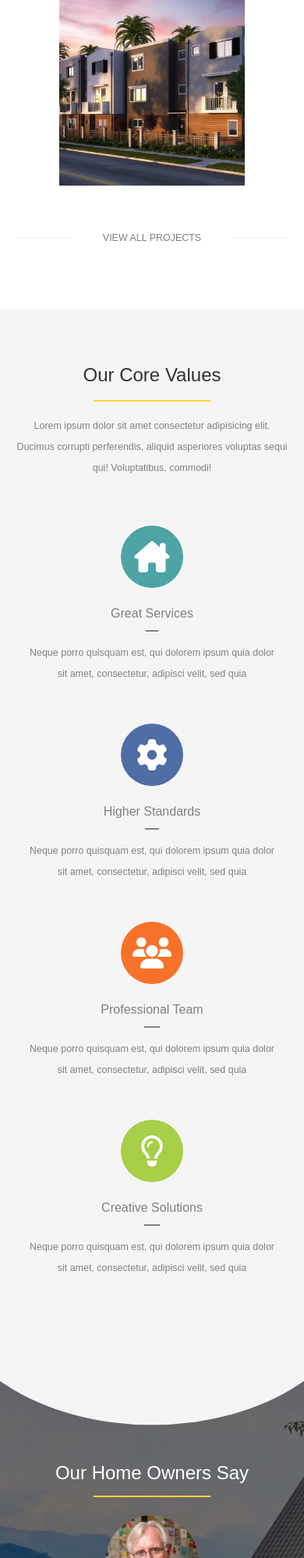
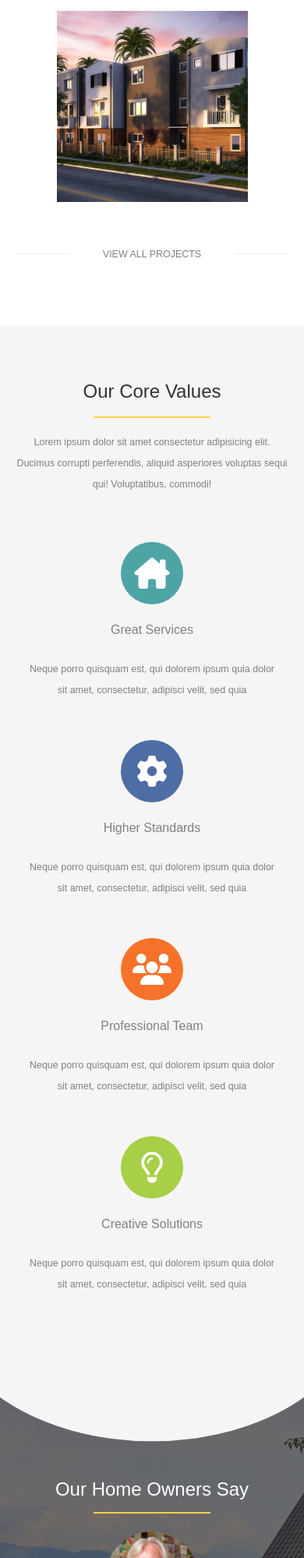
Before and after one commit to Michela-DC/proj-html-vuejs, a Vue app: page / in a window 390 px wide. Shown: the part 3835-5833 px from the top of the page at 78% size. Built offline with nearby package versions, Linux system fonts and the light colour scheme; a small style sheet from the web is missing.

Commit message:
Added minor changes

```diff
--- a/src/assets/scss/_mixins_mediaqueries.scss
+++ b/src/assets/scss/_mixins_mediaqueries.scss
@@ -33,7 +33,7 @@
             flex-wrap: wrap;
 
             .card{
-                width: 68%;
+                width: 70%;
                 margin-bottom: 20px;
             }
         }
--- a/src/components/FooterAbout.vue
+++ b/src/components/FooterAbout.vue
@@ -265,10 +265,20 @@ export default {
   .main-container{
     flex-wrap: wrap;
     justify-content: center;
+    gap: 30px;
 
     .card{
       width: 100%;
+
+      .location-wrapper{
+        .location{
+          width: 80%;
+          display: block;
+          margin: 0 auto;
+        }
+      }
     }
+
   }
 }
 
--- a/src/components/SectionExplore.vue
+++ b/src/components/SectionExplore.vue
@@ -65,7 +65,7 @@
 
             <div class="view-all-row">
                 <div class="view-all">
-                    view all projects
+                    <a href="">view all projects</a>
                 </div>
             </div>
       </div>
--- a/src/components/SectionNews.vue
+++ b/src/components/SectionNews.vue
@@ -99,7 +99,7 @@
 
             <div class="view-all-row">
                 <div class="view-all">
-                    view all articles
+                    <a href="">view all projects</a>
                 </div>
             </div>
       </div>
--- a/src/components/SectionPartners.vue
+++ b/src/components/SectionPartners.vue
@@ -80,7 +80,6 @@ export default {
         justify-content: center;
 
         .logo-wrapper{
-            border: 1px solid green;
             width: 40%;
         }
     }
--- a/src/components/SectionSpecialists.vue
+++ b/src/components/SectionSpecialists.vue
@@ -119,6 +119,7 @@ export default {
 
         .btn-quote{
             @include btn-common;
+            @include btn-light;
             background-color: rgba(255, 255, 255, 0.5);
             color: $gray-font;
         }
--- a/src/components/SectionValues.vue
+++ b/src/components/SectionValues.vue
@@ -124,16 +124,16 @@ export default {
                 width: 15%;
                 top: 100%;
                 height: 0.125rem;
-                background-color: $gray-font;
+                color: $gray-font;
             }
         }
 
         &:hover{
-            .icon{
-                background-color: $light-color;
+            .icon-title{
+                color: $light-color;
             }
 
-            .icon-title::after{
+            .icon{
                 background-color: $light-color;
             }
         }
```
